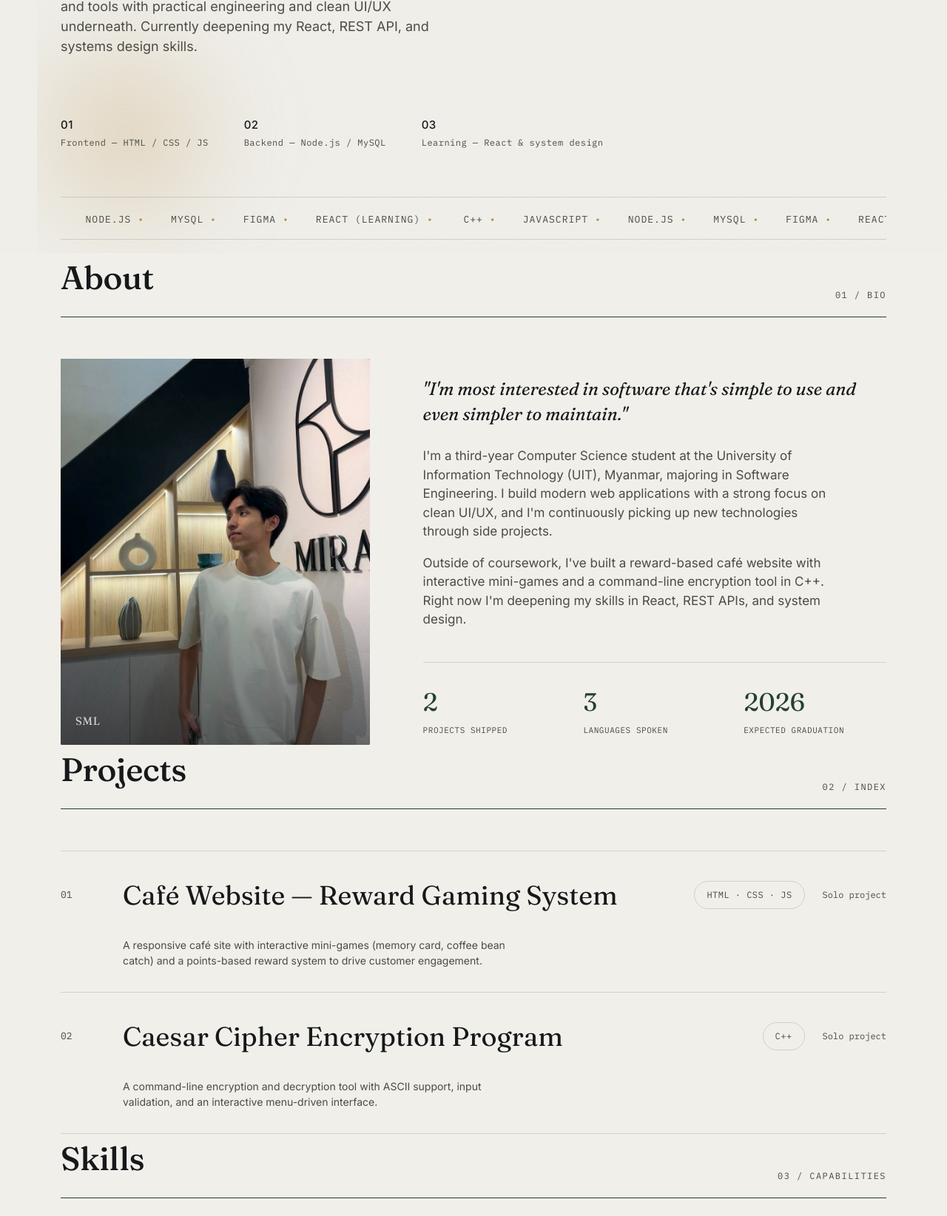
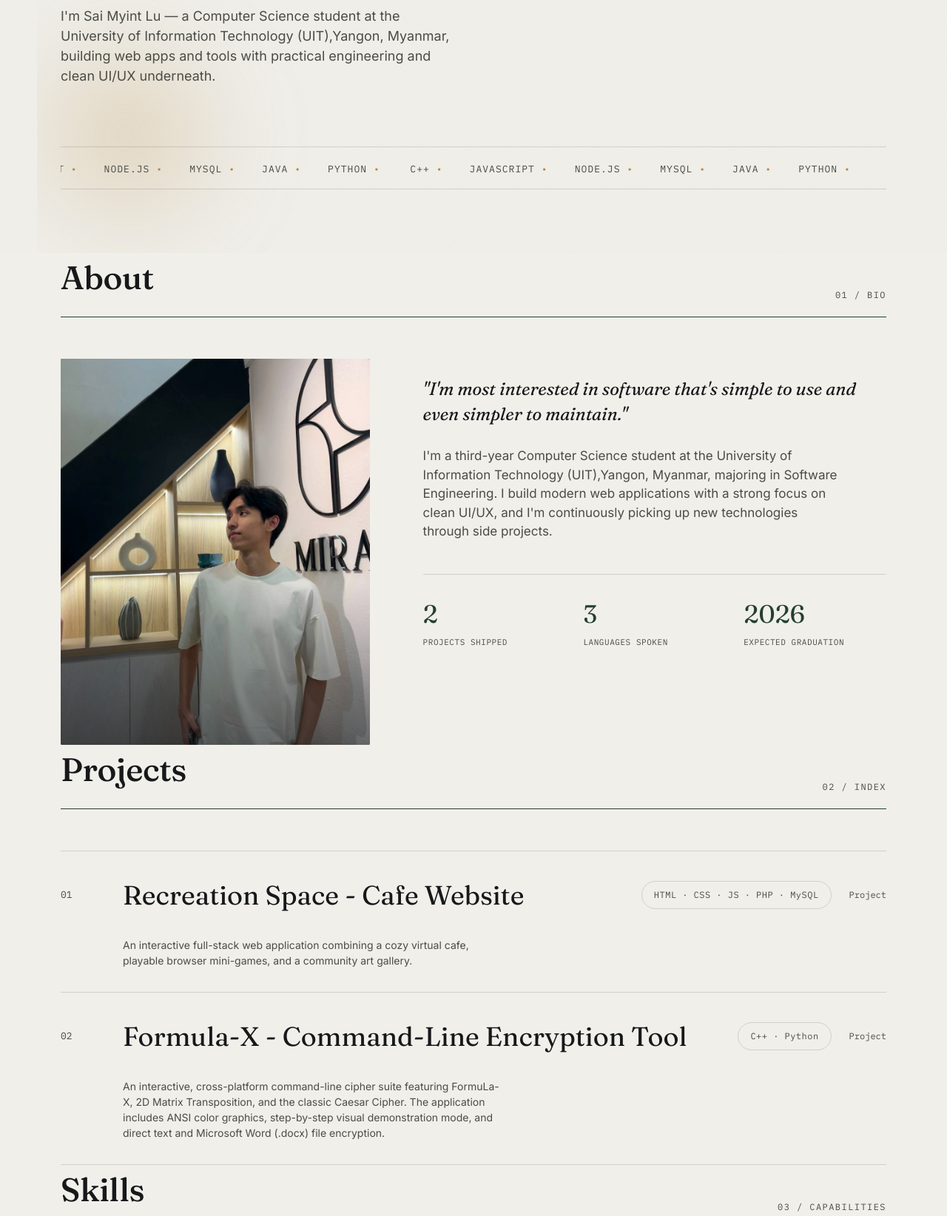
Before and after one commit to Cosine2397/portfolio, a plain HTML site: page index.html in a window 1280 px wide. Shown: the part 458-2102 px from the top of the page at 74% size. Drawn offline with Linux system fonts and the light colour scheme.

Commit message:
Update portfolio content

```diff
--- a/index.html
+++ b/index.html
@@ -42,19 +42,15 @@
     <div class="blob blob-2"></div>
     <div class="hero-eyebrow eyebrow"><span>Software Engineer — Yangon, Myanmar</span></div>
     <h1>
-      <span class="line"><span>Clean code,</span></span>
-      <span class="line"><span>clear <em>interfaces.</em></span></span>
+      <span class="line"><span>From problem</span></span>
+      <span class="line"><span>to <em>solution</em></span></span>
     </h1>
-    <p class="hero-sub">I'm Sai Myint Lu — a Computer Science student at the University of Information Technology (UIT), building web apps and tools with practical engineering and clean UI/UX underneath. Currently deepening my React, REST API, and systems design skills.</p>
-    <div class="hero-meta">
-      <div><strong>01</strong>Frontend — HTML / CSS / JS</div>
-      <div><strong>02</strong>Backend — Node.js / MySQL</div>
-      <div><strong>03</strong>Learning — React &amp; system design</div>
-    </div>
+    <p class="hero-sub">I'm Sai Myint Lu — a Computer Science student at the University of Information Technology (UIT),Yangon, Myanmar, building web apps and tools with practical engineering and clean UI/UX underneath.</p>
+
     <div class="marquee">
       <div class="marquee-track">
-        <span>C++ <em>•</em></span><span>JavaScript <em>•</em></span><span>Node.js <em>•</em></span><span>MySQL <em>•</em></span><span>Figma <em>•</em></span><span>React (learning) <em>•</em></span>
-        <span>C++ <em>•</em></span><span>JavaScript <em>•</em></span><span>Node.js <em>•</em></span><span>MySQL <em>•</em></span><span>Figma <em>•</em></span><span>React (learning) <em>•</em></span>
+        <span>C++ <em>•</em></span><span>JavaScript <em>•</em></span><span>Node.js <em>•</em></span><span>MySQL <em>•</em></span><span>Java <em>•</em></span><span>Python <em>•</em></span>
+        <span>C++ <em>•</em></span><span>JavaScript <em>•</em></span><span>Node.js <em>•</em></span><span>MySQL <em>•</em></span><span>Java <em>•</em></span><span>Python <em>•</em></span>
       </div>
     </div>
   </section>
@@ -64,12 +60,10 @@
     <div class="about-grid">
       <div class="about-figure reveal" id="tiltFigure">
         <img src="assets/images/profile.jpg" alt="Sai Myint Lu">
-        <span class="initials">SML</span>
       </div>
       <div class="about-text reveal d1">
         <p class="lead">"I'm most interested in software that's simple to use and even simpler to maintain."</p>
-        <p>I'm a third-year Computer Science student at the University of Information Technology (UIT), Myanmar, majoring in Software Engineering. I build modern web applications with a strong focus on clean UI/UX, and I'm continuously picking up new technologies through side projects.</p>
-        <p>Outside of coursework, I've built a reward-based café website with interactive mini-games and a command-line encryption tool in C++. Right now I'm deepening my skills in React, REST APIs, and system design.</p>
+        <p>I'm a third-year Computer Science student at the University of Information Technology (UIT),Yangon, Myanmar, majoring in Software Engineering. I build modern web applications with a strong focus on clean UI/UX, and I'm continuously picking up new technologies through side projects.</p>
         <div class="about-stats">
           <div><div class="num" data-count="2">0</div><div class="lbl">Projects shipped</div></div>
           <div><div class="num" data-count="3">0</div><div class="lbl">Languages spoken</div></div>
@@ -84,18 +78,18 @@
     <div class="work-list reveal">
       <div class="work-row" data-color="linear-gradient(155deg,#24402F,#0F1D14)">
         <span class="idx">01</span>
-        <span class="title">Café Website — Reward Gaming System</span>
-        <span class="tag">HTML · CSS · JS</span>
-        <span class="year">Solo project</span>
-        <span class="work-detail">A responsive café site with interactive mini-games (memory card, coffee bean catch) and a points-based reward system to drive customer engagement.</span>
+        <span class="title">Recreation Space - Cafe Website</span>
+        <span class="tag">HTML · CSS · JS · PHP · MySQL</span>
+        <span class="year">Project</span>
+        <span class="work-detail">An interactive full-stack web application combining a cozy virtual cafe, playable browser mini-games, and a community art gallery.</span>
         <span class="fill" style="background:var(--forest);"></span>
       </div>
       <div class="work-row" data-color="linear-gradient(155deg,#4B4C46,#1C1D1A)">
         <span class="idx">02</span>
-        <span class="title">Caesar Cipher Encryption Program</span>
-        <span class="tag">C++</span>
-        <span class="year">Solo project</span>
-        <span class="work-detail">A command-line encryption and decryption tool with ASCII support, input validation, and an interactive menu-driven interface.</span>
+        <span class="title">Formula-X - Command-Line Encryption Tool</span>
+        <span class="tag">C++ · Python</span>
+        <span class="year">Project</span>
+        <span class="work-detail">An interactive, cross-platform command-line cipher suite featuring FormuLa-X, 2D Matrix Transposition, and the classic Caesar Cipher. The application includes ANSI color graphics, step-by-step visual demonstration mode, and direct text and Microsoft Word (.docx) file encryption.</span>
         <span class="fill" style="background:var(--ink);"></span>
       </div>
     </div>
@@ -109,8 +103,8 @@
           <div class="eyebrow">Programming &amp; tools</div>
           <div class="tag-row">
             <span class="tag">C++</span><span class="tag">JavaScript</span><span class="tag">HTML / CSS</span>
-            <span class="tag">Node.js</span><span class="tag">MySQL</span><span class="tag">GitHub</span>
-            <span class="tag">VS Code</span><span class="tag">Figma</span>
+            <span class="tag">Node.js</span><span class="tag">Java</span><span class="tag">Python</span>
+            <span class="tag">MySQL</span><span class="tag">Figma</span><span class="tag">GitHub</span>
           </div>
         </div>
         <div class="tag-group">
```
